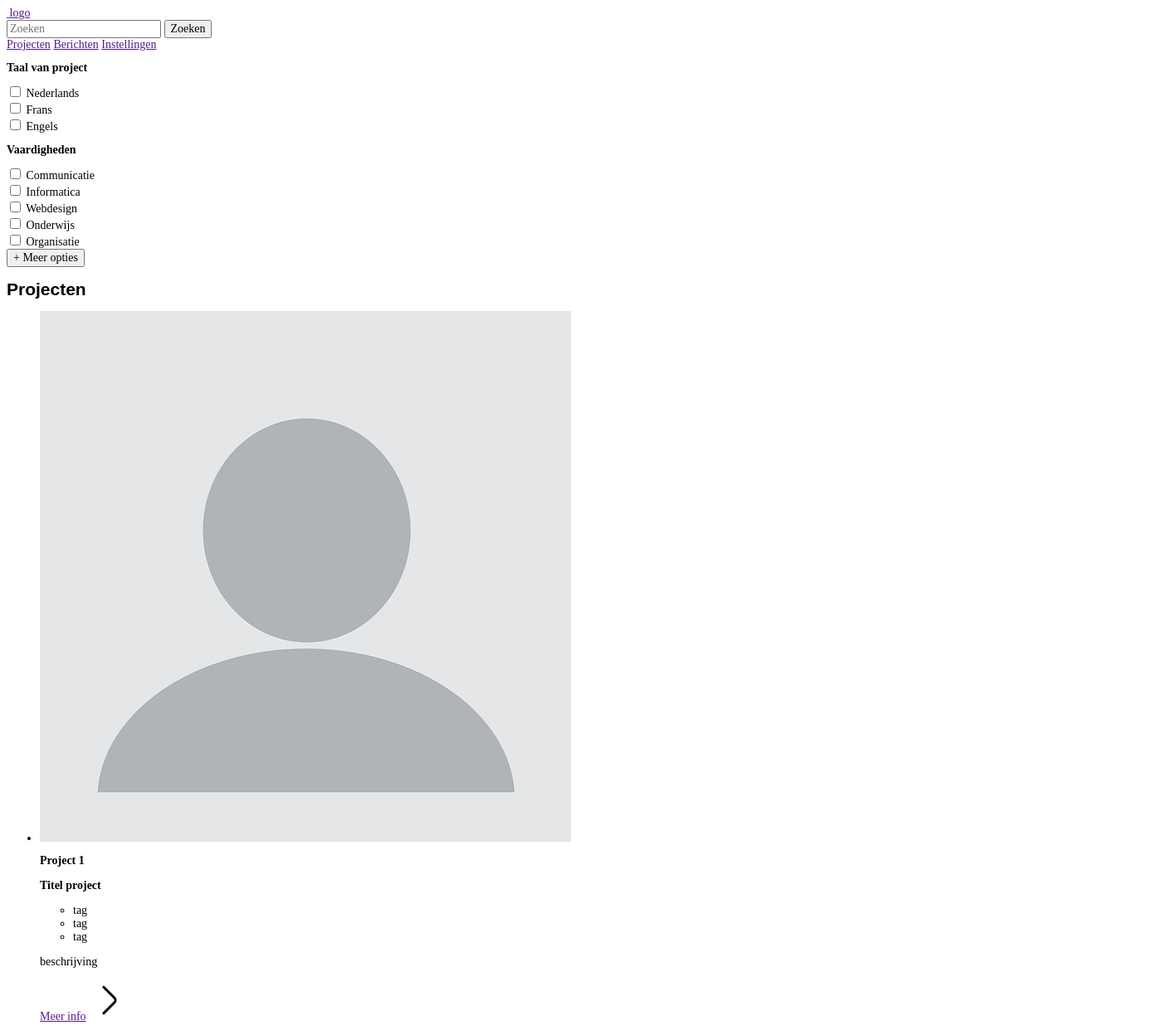
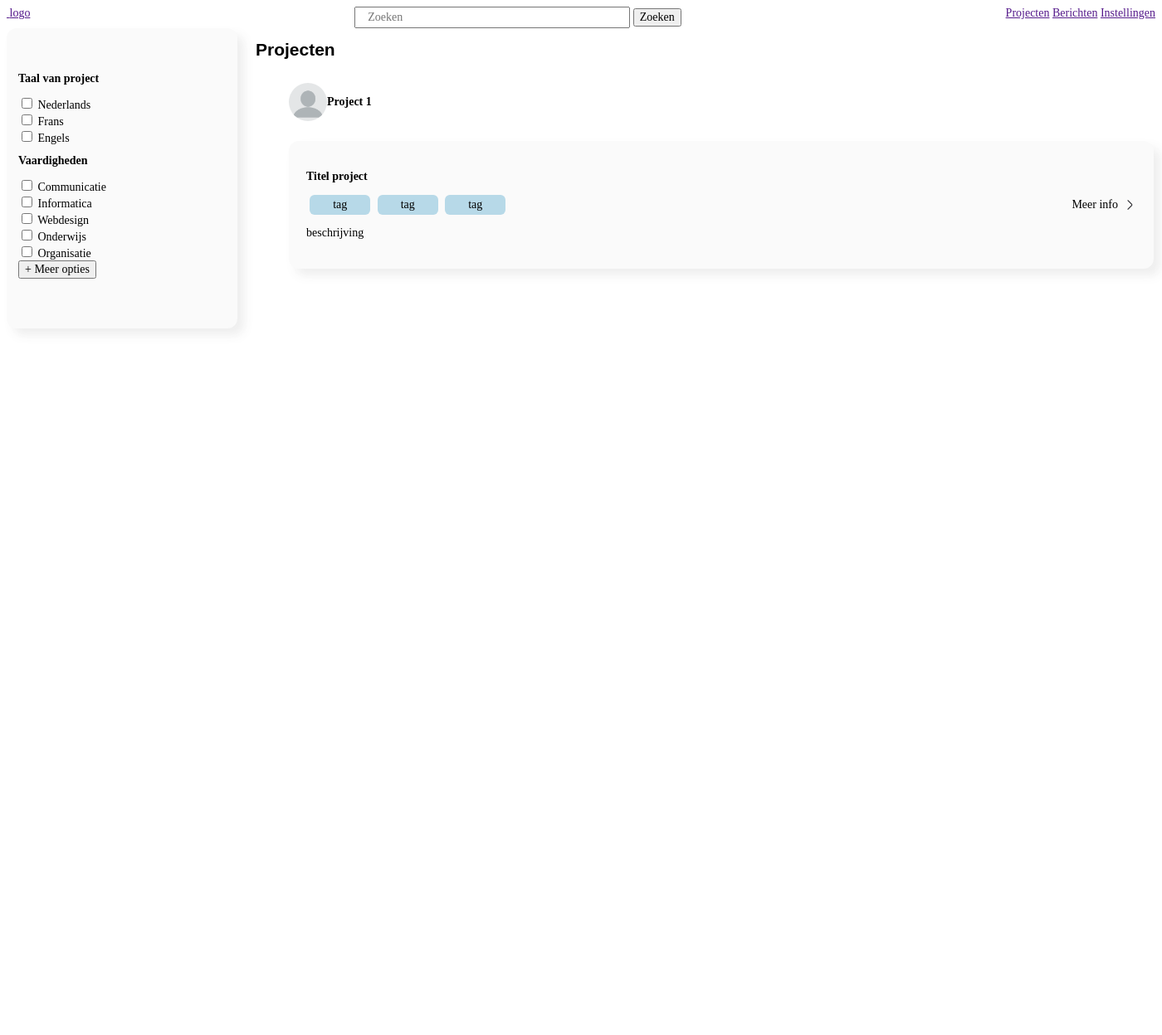
Before and after one commit to ellendeveth/SLAM, a PHP site: page / in a window 1400 px wide. Shown: the whole page at 83% size. After the commit the page ends 400 px from the top, so only its background shows below. Run offline with PHP 8.4, Linux system fonts and the light colour scheme; some web fonts are replaced.

Commit message:
style: add styling to setup pages

```diff
--- a/style/style.css
+++ b/style/style.css
@@ -21,10 +21,23 @@
     src: url('../fonts/Gilroy-Medium.ttf');
     font-weight: medium;
 }
+/*
+    navbar
+*/
+.searchbar__input {
+    padding: 0.2em 1em;
+    width: 300px;
+}
+.nav {
+    display: flex;
+    justify-content: space-between;
+}
 
 /*
     overall styles
 */
+
+
 
 * {
     font-family: "Gilroy";
@@ -125,6 +138,19 @@
 }
 
 /*
+    forgot password
+*/
+.alert-message {
+    background-color: #B7D9E8;
+    border: none;
+    border-radius: 6px;
+    color: white;
+    max-width: 250px;
+    padding: 12px 34px;
+    font-weight: bold;
+}
+
+/*
     signup styles
 */
 
@@ -192,6 +218,179 @@
 }
 
 /*
+    homepage
+*/
+.container--feed {
+    display: grid;
+    grid-template-columns: 300px 1fr;
+}
+
+.filters {
+    max-width: 250px;
+    max-height: 300px;
+    background-color: #FAFAFA;
+    padding: 3em 1em;
+    border: none;
+    border-radius: 12px;
+    filter: drop-shadow(8px 8px 6px #34343415);
+}
+
+.projects__img {
+    width: 46px;
+    height: 46px;
+    border-radius: 50%;
+}
+
+.projects__box {
+    display: flex;
+    flex-direction: column;
+}
+
+.project__box__li {
+    list-style: none;
+}
+
+.project__box {
+    margin-bottom: 58px;
+}
+
+.project__box__profile {
+    display: flex;
+    flex-direction: row;
+    align-items: center;
+    padding-bottom: 24px;
+}
+
+.project__box__item {
+    background-color: #FAFAFA;
+    padding: 1.5em ;
+    width: 1000px;
+    border: none;
+    border-radius: 12px;
+    filter: drop-shadow(8px 8px 6px #34343415);
+    display: flex;
+    flex-direction: row;
+    justify-content: space-between;
+    align-items: center;
+}
+
+.project__tags {
+    list-style: none;
+    display: flex;
+    flex-direction: row;
+    padding: 0;
+}
+
+.tags__tag {
+    padding: 0.3em 2em ;
+    background-color: #B7D9E8;
+    border-radius: 6px;
+    margin: 0 0.3em;
+}
+
+.project__info {
+    display: flex;
+    align-items: center;
+}
+
+.project__info__link {
+    text-decoration: none;
+    color: black;
+    padding-right: 6px;
+}
+
+.project__info__img {
+    width: 16px;
+    height: 16px;
+
+}
+
+/*
+    chat page
+*/
+.container--messages {
+    display: grid;
+    grid-template-columns: 25vw 1fr;
+}
+
+.chat__groups {
+    display: flex;
+    flex-direction: row;
+    align-items: center;
+    margin: 24px 0;
+}
+
+.messages__groups {
+    background-color: #FAF6EE;
+    height: 100vh;
+}
+
+.messages__chat__info {
+    display: flex;
+    flex-direction: row;
+    align-items: center;
+    margin-bottom: 24px;
+    margin-left: 12px;
+}
+
+.chat__info__img {
+    width: 16px;
+    height: 16px;
+    transform: scaleX(-1);
+}
+
+.messages__chat__search {
+    width: 20vw;
+    padding: 0.5em;
+    border: 1px solid #3b3c3d;
+    border-radius: 6px;
+    background-color: #FAF6EE;
+    color: #667085;
+    justify-content: center;
+    margin-left: 24px;
+    margin-bottom: 24px;
+}
+
+.messages__chat__groups{
+    margin-left: 24px;
+}
+
+.messages__chat__groups h2{
+    font-size: 18px;
+}
+
+.chat__groups__text {
+    margin-left: 12px;
+}
+
+.chat__groups__text h3 {
+    margin: 0;
+    padding: 0.1em;
+    font-size: 18px;
+
+}
+.chat__groups__text p {
+    margin: 0;
+    padding: 0.1em;
+    color: #686868;
+    font-weight: regular;
+
+}
+
+.messages__chat__emptystate {
+    display: flex;
+    align-items: center;
+    justify-content: center;
+    flex-direction: column;
+    margin-top: 30vh;
+}
+
+.chat__emptystate__img {
+    width: 120px;
+    height: 140px;
+    display: flex;
+}
+/*
     media queries
 */
 
```
